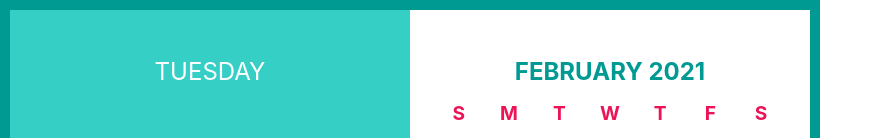
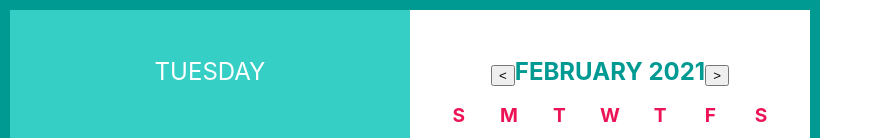
Before and after one commit to OlyaPoz/Calendar-react, a React (Create React App) app: page / in a window 1280 px wide. Shown: the top 138 px of the page, without its empty margins (0-883 px from the left). Built offline with nearby package versions, Linux system fonts and the light colour scheme.

Commit message:
Add button (doesn't work)

```diff
--- a/src/Components/Calendar/CalendarBody/index.jsx
+++ b/src/Components/Calendar/CalendarBody/index.jsx
@@ -18,6 +18,7 @@ const WeekDays = () => {
 };
 
 const CalendarBody = props => {
+
   const { currentDay } = props;
   const nowYear = getYear(currentDay);
   const nowMonth = getMonth(currentDay) + 1;
@@ -25,9 +26,13 @@ const CalendarBody = props => {
   return (
     <div className={styles.monthWrapper}>
       <table>
+
         <caption className={styles.monthAndYear}>
+          <button onClick={currentDay.handlerMonthPrev}>{'<'}</button>
           {format(currentDay, 'MMMM y')}
+          <button onClick={currentDay.handlerMonthNext}>{'>'}</button>
         </caption>
+
         <thead className={styles.daysOfWeek}>
           <WeekDays />
         </thead>
--- a/src/Components/Calendar/index.jsx
+++ b/src/Components/Calendar/index.jsx
@@ -1,21 +1,31 @@
 import React, { Component } from 'react';
 import CurrentDay from './CurrentDay';
 import CalendarBody from './CalendarBody';
+import { addMonths } from 'date-fns';
 import styles from './Calendar.module.scss';
+
 
 export default class Calendar extends Component {
   constructor (props) {
     super(props);
     this.state = {
-      curentDay: new Date(),
+      currentDay: new Date(),
     };
   }
+
+  handlerMonthPrev = () => {
+    this.setState({ currentDay: addMonths(this.state.currentDay, -1) });
+  };
+
+  handlerMonthNext = () => {
+    this.setState({ currentDay: addMonths(this.state.currentDay, +1) });
+  };
 
   render () {
     return (
       <div className={styles.calendarWrapper}>
-        <CurrentDay currentDay={this.state.curentDay} />
-        <CalendarBody currentDay={this.state.curentDay} />
+        <CurrentDay currentDay={this.state.currentDay} />
+        <CalendarBody currentDay={this.state.currentDay} />
       </div>
     );
   }
```
